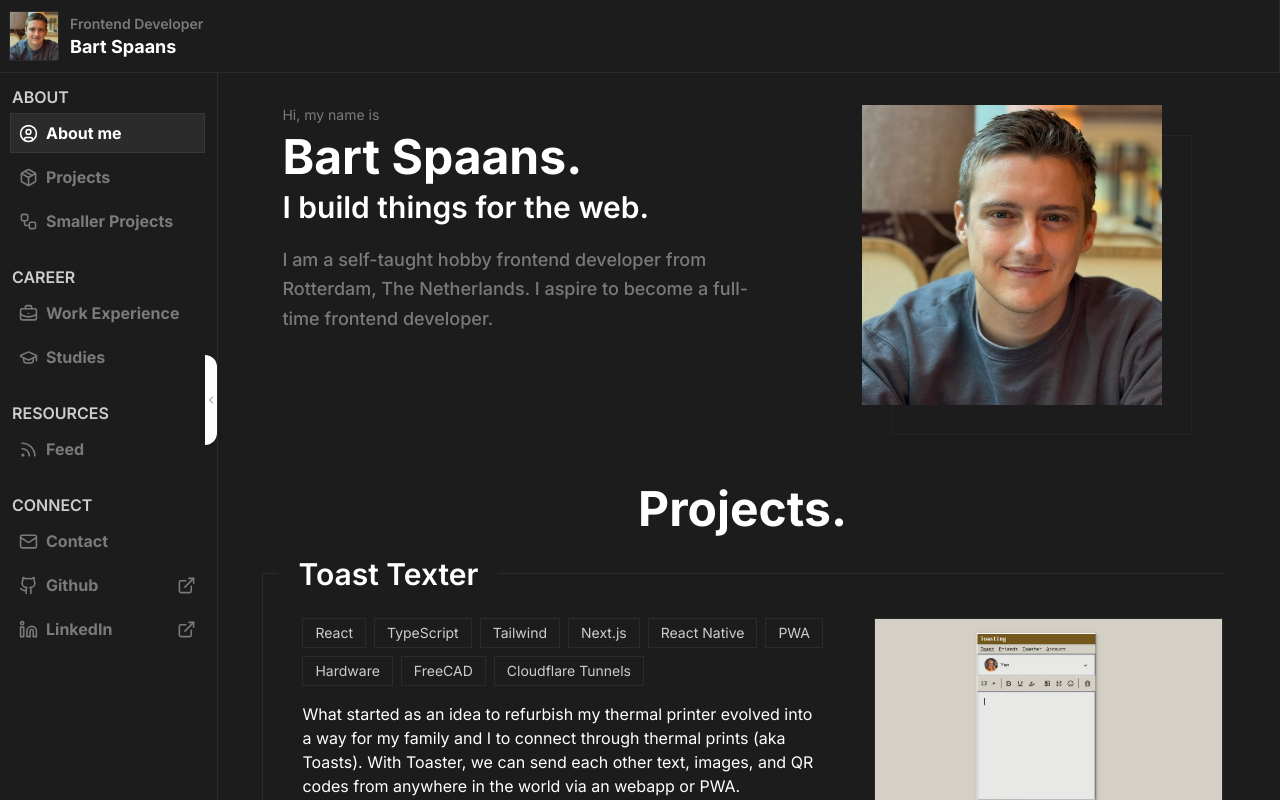
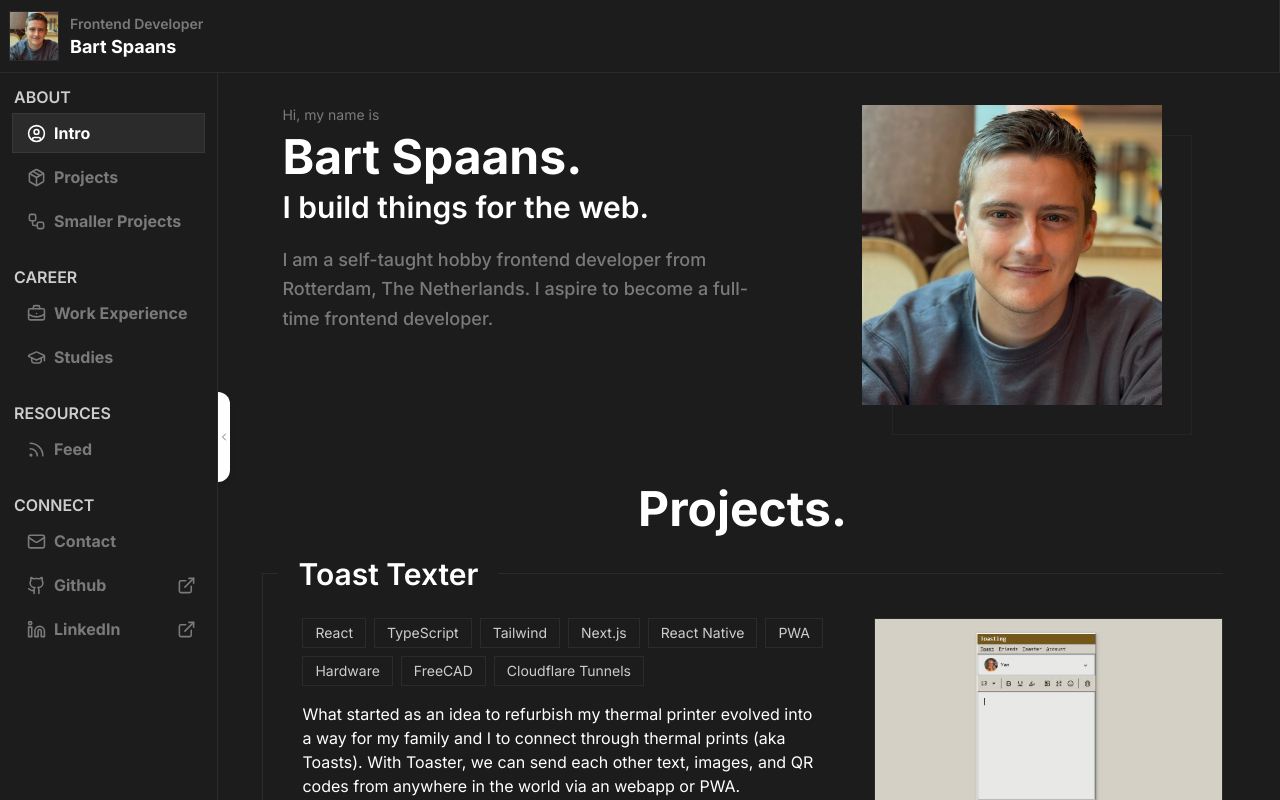
Before and after one commit to spaansba/Portfolio, a Next.js app: page /about in a window 1280 px wide. Shown: the top 800 px of the page. Built offline with nearby package versions, Linux system fonts and the light colour scheme.

Commit message:
finally fixed issue in prod

```diff
--- a/src/app/_components/MainWrapper.tsx
+++ b/src/app/_components/MainWrapper.tsx
@@ -19,28 +19,24 @@ function MainWrapper({ children }: { children: React.ReactNode }) {
 
   return (
     <div className="min-h-screen">
-      {/* Fixed Header */}
       {(!isMobile || !isMobileSidebarOpen) && (
         <header className="fixed top-0 left-0 right-0 z-30 bg-SecondaryGray">
           <Header />
         </header>
       )}
 
-      {/* Fixed Sidebar for Desktop */}
       {!isMobile && (
         <aside className="fixed top-[73px] left-0 bottom-0 z-20">
           <DesktopNavigation />
         </aside>
       )}
 
-      {/* Mobile Sidebar (when open) */}
       {isMobile && isMobileSidebarOpen && (
         <div className="fixed inset-0 z-40 bg-TertiaryGray">
           <MobileNavigation />
         </div>
       )}
 
-      {/* Main Content - shifts right based on sidebar state */}
       <main
         className="relative pt-[73px] transition-all duration-400 ease-in-out"
         style={{
--- a/src/app/_components/Navigation/DesktopNavigation/DesktopNavigation.tsx
+++ b/src/app/_components/Navigation/DesktopNavigation/DesktopNavigation.tsx
@@ -1,5 +1,4 @@
 "use client"
-import { motion } from "framer-motion"
 import Navigation from "../Navigation"
 import { useIsDesktopSidebarOpen } from "@/stores/DesktopSidebarStore"
 import SidebarToggleButton from "./SidebarToggle/SidebarToggleButton"
@@ -12,18 +11,15 @@ function DesktopNavigation() {
 
   return (
     <nav className="h-full flex">
-      <motion.div
-        layout
-        initial={false}
-        className="bg-SecondaryGray h-full overflow-hidden"
+      {/* Main sidebar content with fixed navigation */}
+      <div
+        className="h-full bg-SecondaryGray transition-all duration-400 ease-in-out overflow-hidden"
         style={{ width: isSidebarOpen ? SIDEBAR_OPEN_WIDTH : SIDEBAR_CLOSED_WIDTH }}
-        animate={{ width: isSidebarOpen ? SIDEBAR_OPEN_WIDTH : SIDEBAR_CLOSED_WIDTH }}
-        transition={{ duration: 0.4, ease: "easeInOut" }}
       >
-        <div className="ml-[10px] h-full relative">
+        <div className="ml-3 h-full relative">
           <Navigation />
         </div>
-      </motion.div>
+      </div>
       <SidebarToggleButton />
     </nav>
   )
--- a/src/app/_components/Navigation/DesktopNavigation/SidebarToggle/SidebarToggleButton.tsx
+++ b/src/app/_components/Navigation/DesktopNavigation/SidebarToggle/SidebarToggleButton.tsx
@@ -6,6 +6,7 @@ import { useState } from "react"
 function SidebarToggleButton() {
   const sidebarActions = useDesktopSidebarActions()
   const [isSidebarResizerHovered, setIsSidebarResizerHovered] = useState(false)
+
   return (
     <div
       onMouseDown={() => {
@@ -14,6 +15,7 @@ function SidebarToggleButton() {
       }}
       onMouseEnter={() => setIsSidebarResizerHovered(true)}
       onMouseLeave={() => setIsSidebarResizerHovered(false)}
+      className="flex h-full cursor-pointer"
     >
       <SidebarToggleLine isHovered={isSidebarResizerHovered} />
       <SidebarToggleHemisphere isHovered={isSidebarResizerHovered} />
--- a/src/app/_components/Navigation/DesktopNavigation/SidebarToggle/SidebarToggleHemisphere.tsx
+++ b/src/app/_components/Navigation/DesktopNavigation/SidebarToggle/SidebarToggleHemisphere.tsx
@@ -1,5 +1,4 @@
 import { useIsDesktopSidebarOpen } from "@/stores/DesktopSidebarStore"
-import { motion } from "framer-motion"
 import { ChevronLeft, ChevronRight } from "lucide-react"
 import { SIDEBAR_CLOSED_WIDTH, SIDEBAR_OPEN_WIDTH } from "../DesktopNavigation"
 
@@ -10,20 +9,10 @@ type SidebarToggleHemisphereProps = {
 function SidebarToggleHemisphere({ isHovered }: SidebarToggleHemisphereProps) {
   const isSidebarOpen = useIsDesktopSidebarOpen()
   const SIDEBAR_PADDING = "13px"
-  const SIDEBAR_TOGGLE_OPEN_LEFT = `calc(${SIDEBAR_OPEN_WIDTH} + ${SIDEBAR_PADDING})`
-  const SIDEBAR_TOGGLE_CLOSED_LEFT = `calc(${SIDEBAR_CLOSED_WIDTH} + ${SIDEBAR_PADDING})`
 
   return (
     <button
-      className="fixed top-[50%] z-[99] translate-y-[-50%] select-none"
-      // initial={false}
-      // animate={{
-      // left: isSidebarOpen ? SIDEBAR_TOGGLE_OPEN_LEFT : SIDEBAR_TOGGLE_CLOSED_LEFT,
-      // }}
-      // transition={{
-      // duration: 0.4,
-      // ease: "easeInOut",
-      // }}
+      className="select-none"
       aria-label={`${isSidebarOpen ? "close" : "open"} navigation sidebar`}
     >
       <div
@@ -33,9 +22,9 @@ function SidebarToggleHemisphere({ isHovered }: SidebarToggleHemisphereProps) {
         style={{ height: 90 }}
       >
         {isSidebarOpen ? (
-          <ChevronLeft size={20} className=" text-TextGray" />
+          <ChevronLeft size={20} className="text-TextGray" />
         ) : (
-          <ChevronRight size={20} className=" text-TextGray" />
+          <ChevronRight size={20} className="text-TextGray" />
         )}
       </div>
     </button>
--- a/src/app/_components/Navigation/MobileNavigation/MobileNavigation.tsx
+++ b/src/app/_components/Navigation/MobileNavigation/MobileNavigation.tsx
@@ -8,7 +8,7 @@ function MobileNavigation() {
   const isMobileSidebarOpen = useIsMobileSidebarOpen()
 
   if (!isMobileSidebarOpen) {
-    return <div></div>
+    return null
   }
 
   return (
--- a/src/app/_components/Navigation/Navigation.tsx
+++ b/src/app/_components/Navigation/Navigation.tsx
@@ -5,8 +5,6 @@ import NavigationSection from "./NavigationSection"
 function Navigation() {
   const pages = useNavigationPageList()
   return (
-    // Added position-relative to ensure proper positioning of child elements
-    <div className="relative h-full">
     <ul className="space-y-6 select-none pt-3 absolute inset-0 overflow-y-auto scrollbar-hide">
       {Object.entries(pages).map(([sectionTitle, sectionItems]) => (
         <NavigationSection
@@ -18,7 +16,6 @@ function Navigation() {
         />
       ))}
     </ul>
-    </div>
   )
 }
 
--- a/src/app/_components/Navigation/NavigationItem.tsx
+++ b/src/app/_components/Navigation/NavigationItem.tsx
@@ -1,12 +1,11 @@
-import React, { useState } from "react"
-import { AnimatePresence, motion } from "framer-motion"
+import { useGoToPageOrScroll } from "@/hooks/useGoToPageOrScroll"
+import { useIsDesktopSidebarOpen } from "@/stores/DesktopSidebarStore"
+import { useMobileSidebarActions } from "@/stores/MobileSidebarStore"
+import { useNavigationActions, useNavigationSelectedPage } from "@/stores/NavigationListStore"
+import { ExternalLink } from "lucide-react"
+import { useState } from "react"
 import type { NavigationPageItem } from "../../../../types/NavigationListItem"
-import { useNavigationActions, useNavigationSelectedPage } from "@/stores/NavigationListStore"
-import { useIsDesktopSidebarOpen } from "@/stores/DesktopSidebarStore"
 import useIsMobileDevice from "@/hooks/useIsMobileDevice"
-import { useMobileSidebarActions } from "@/stores/MobileSidebarStore"
-import { ExternalLink } from "lucide-react"
-import { useGoToPageOrScroll } from "@/hooks/useGoToPageOrScroll"
 
 type NaviationItemProps = {
   page: NavigationPageItem
@@ -14,15 +13,15 @@ type NaviationItemProps = {
 
 function NavigationItem({ page }: NaviationItemProps) {
   const isSidebarOpen = useIsDesktopSidebarOpen()
-  // const isMobile = useIsMobileDevice()
-  const isMobile = false
+  const isMobile = useIsMobileDevice()
   const showFullContent = isSidebarOpen || isMobile
-  const goToPageOrScroll = useGoToPageOrScroll() // Get the function
+  const goToPageOrScroll = useGoToPageOrScroll()
   const isMobileSidebarAction = useMobileSidebarActions()
   const [isHovered, setIsHovered] = useState(false)
   const selectedPage = useNavigationSelectedPage()
   const isSelected = selectedPage.id == page.id
   const navigationActions = useNavigationActions()
+
   const handleOnMouseDown = (page: NavigationPageItem) => {
     if (isMobile) {
       isMobileSidebarAction.toggleMobileSidebarOpen(false)
@@ -35,13 +34,13 @@ function NavigationItem({ page }: NaviationItemProps) {
     <li
       title={showFullContent ? "" : page.name}
       onMouseDown={() => handleOnMouseDown(page)}
-      className={`p-2 font-bold h-[40px] cursor-pointer flex items-center justify-between border-[1px] transition-colors ${
+      className={`py-2 pr-2 font-bold h-[40px] cursor-pointer flex items-center justify-between border-[1px] transition-all duration-400 ease-in-out ${
         isSelected ? "bg-TertiaryGray border-[#383838]" : "border-transparent"
-      } `}
+      } ${showFullContent ? "pl-[14px]" : "pl-[8px]"}`}
       onMouseEnter={() => setIsHovered(true)}
       onMouseLeave={() => setIsHovered(false)}
     >
-      <div className={`flex items-center gap-2 overflow-hidden`}>
+      <div className="flex items-center gap-2 overflow-hidden">
         <div className="flex-shrink-0">
           <page.icon
             size={19}
@@ -50,22 +49,19 @@ function NavigationItem({ page }: NaviationItemProps) {
             } transition-colors duration-300`}
           />
         </div>
-        {/* <AnimatePresence initial={false} mode="wait"> */}
-        {showFullContent && (
+
+        {/* Text with CSS transition instead of Framer Motion */}
         <span
           className={`${
             isHovered || isSelected ? "text-white" : "text-TextGray"
-            } text-TextGray whitespace-nowrap overflow-hidden transition-colors duration-300`}
-            // initial={{ opacity: 0, width: 0 }}
-            // animate={{ opacity: 1, width: "auto" }}
-            // exit={{ opacity: 0, width: 0 }}
-            // transition={{ duration: 0.2 }}
+          } whitespace-nowrap overflow-hidden transition-all duration-400 ease-in-out ${
+            showFullContent ? "max-w-[150px] opacity-100" : "max-w-0 opacity-0"
+          }`}
         >
           {page.name}
         </span>
-        )}
-        {/* </AnimatePresence> */}
       </div>
+
       {showFullContent && page.isOutsideLink && (
         <ExternalLink
           size={19}
--- a/src/app/_components/Navigation/NavigationSection.tsx
+++ b/src/app/_components/Navigation/NavigationSection.tsx
@@ -12,11 +12,12 @@ function NavigationSection({ title, pages }: NavigationSectionProps) {
   const isDesktopSidebarOpen = useIsDesktopSidebarOpen()
   const isMobile = useIsMobileDevice()
   const isShortenedTitle = isDesktopSidebarOpen || isMobile
+
   return (
     <li>
       <h3
-        className={`text-md font-semibold uppercase text-TextGrayWhite mb-[4px] ${
-          isShortenedTitle ? "px-[2px]" : "pl-[6px]"
+        className={`text-md font-semibold uppercase text-TextGrayWhite mb-[4px] transition-all duration-400 ease-in-out ${
+          isShortenedTitle ? "px-[2px]" : "pl-[5.5px]"
         }`}
         title={isShortenedTitle ? "" : title.charAt(0).toUpperCase() + title.slice(1)}
       >
--- a/src/app/layout.tsx
+++ b/src/app/layout.tsx
@@ -20,9 +20,7 @@ export default function RootLayout({
 }>) {
   return (
     <html lang="en" className="scroll-smooth">
-      <body
-        className={`${inter.variable} antialiased bg-SecondaryGray overflow-x-hidden overflow-y-auto`}
-      >
+      <body className={`${inter.variable} antialiased bg-SecondaryGray`}>
         <MainWrapper>{children}</MainWrapper>
       </body>
     </html>
--- a/src/data/NavigationData.ts
+++ b/src/data/NavigationData.ts
@@ -16,7 +16,7 @@ import { useGoToPageOrScroll } from "@/hooks/useGoToPageOrScroll"
 export const aboutList: NavigationPageItem[] = [
   {
     id: "about-10",
-    name: "About me",
+    name: "Intro",
     icon: UserCircle,
     isOutsideLink: false,
     path: "/about",
```
Lines whose indentation alone changed are shown as unchanged.
